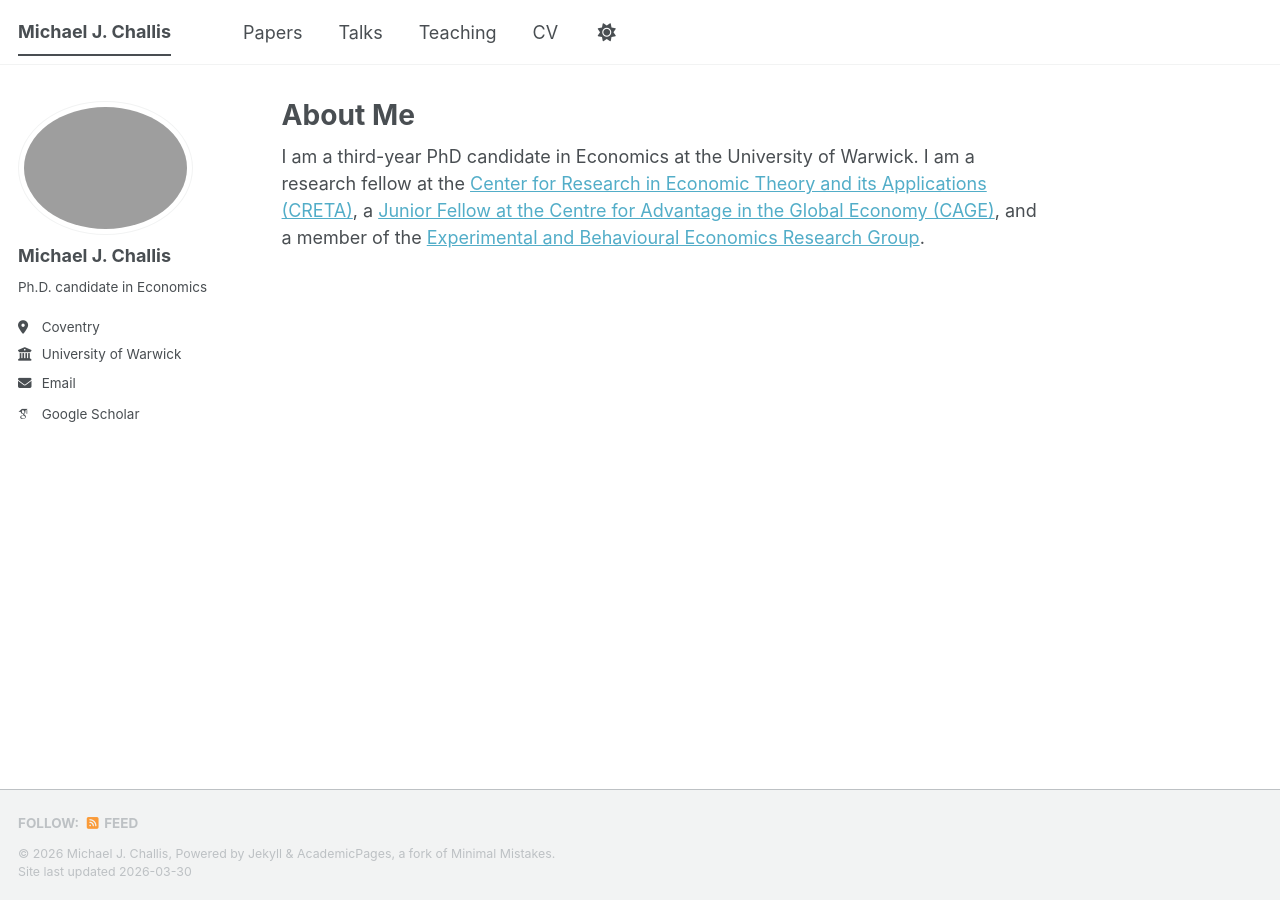
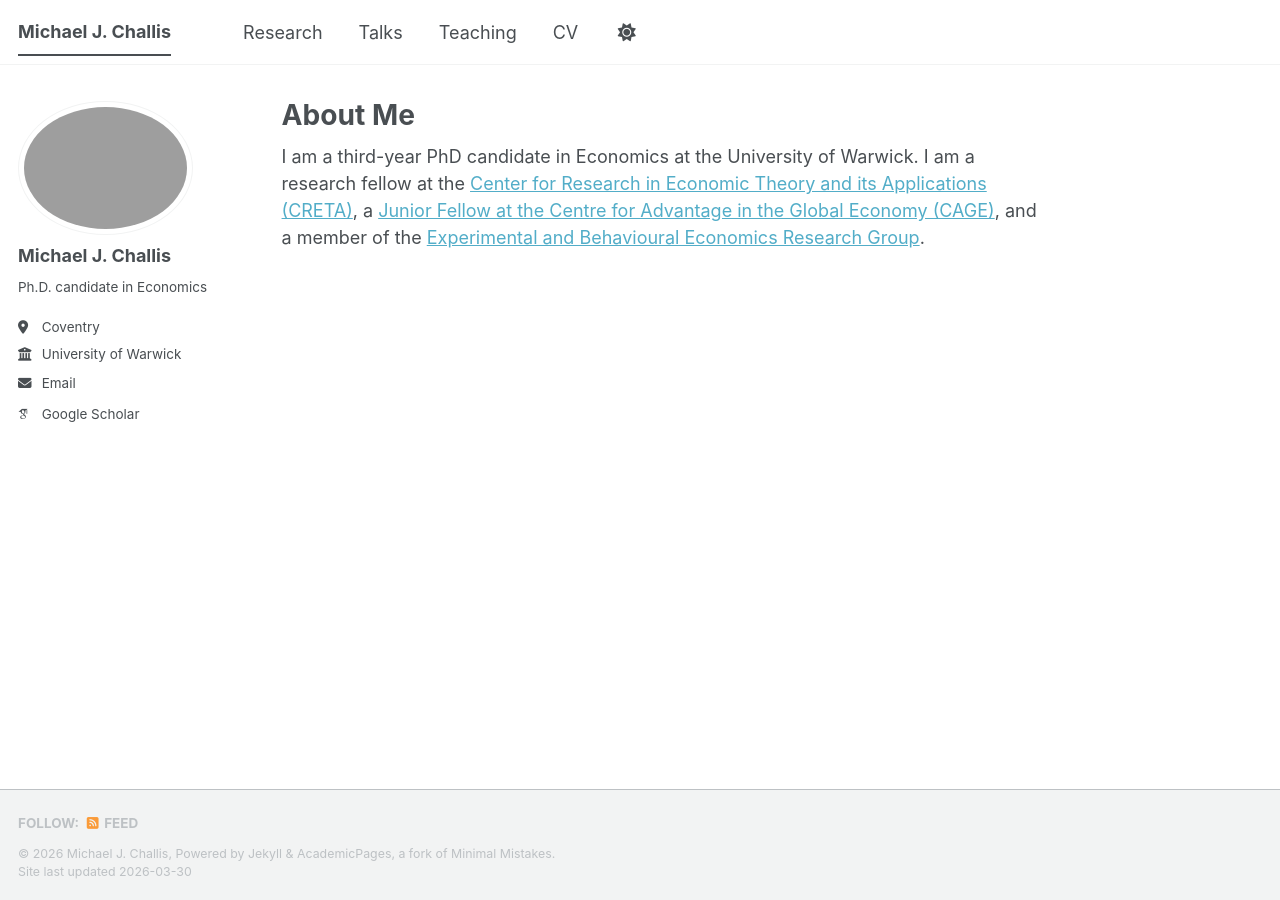
Before and after one commit to MichaelChallis/MichaelChallis.github.io, a Jekyll site: the page built from _pages/about.md, in a window 1280 px wide. Built offline with Jekyll 4.4.1, drawn with Linux system fonts in a browser that asks for light colours; some web fonts are replaced; a script bundle is joined from its source files by our own code; library files that are not in the unit come from our copies.

Commit message:
Update navigation.yml

```diff
--- a/_data/navigation.yml
+++ b/_data/navigation.yml
@@ -8,8 +8,8 @@
 #      Markdown formatted page while the second is generated using JSON.
 
 main:
-  - title: "Papers"
-    url: /Papers/
+  - title: "Research"
+    url: /research/
 
   - title: "Talks"
     url: /talks/
```
